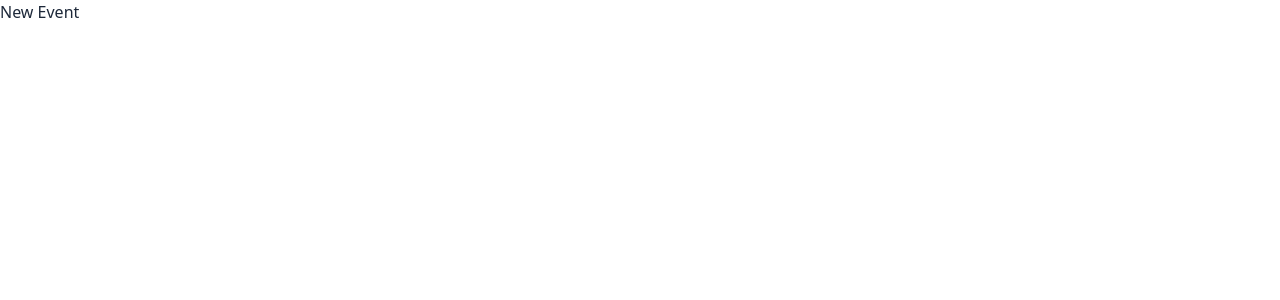
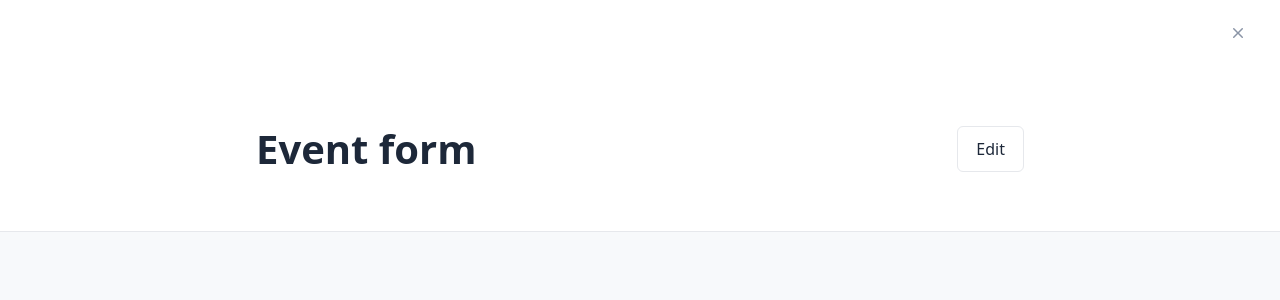
Before and after one commit to jmmarco/events, a React (Vite) app: page /events/new in a window 1280 px wide. Shown: the top 300 px of the page. Built offline with nearby package versions, Linux system fonts and the light colour scheme.

Commit message:
Add event components and corresponding page

```diff
--- /dev/null
+++ b/src/components/events/EventHeader.tsx
@@ -0,0 +1,19 @@
+import { XMarkIcon } from '@heroicons/react/20/solid'
+
+export default function EventHeader() {
+  return (
+    <header className="bg-white border-b border-secondary mx-auto px-4 sm:px-6 lg:px-8">
+      <div className="flex items-center h-[66px]">
+        <button className="ml-auto p-[26px] pr-0">
+          <XMarkIcon className="h-5 w-5 text-primary" aria-hidden="true" />
+        </button>
+      </div>
+      <div className="flex items-center h-[165px] max-w-3xl mx-auto justify-between">
+        <h1 className="font-bold text-[40px]">Event form</h1>
+        <button className="capitalize border border-secondary py-2.5 px-[18px] rounded-md">
+          edit
+        </button>
+      </div>
+    </header>
+  )
+}
--- /dev/null
+++ b/src/components/events/EventMain.tsx
@@ -0,0 +1,9 @@
+import { ChildrenProps } from '../../types/global'
+
+export default function EventMain({ children }: ChildrenProps) {
+  return (
+    <main className="bg-grey-dark mx-auto max-w-7xl sm:px-6 lg:px-8">
+      {children}
+    </main>
+  )
+}
--- a/src/main.tsx
+++ b/src/main.tsx
@@ -4,6 +4,7 @@ import './index.css'
 import { RouterProvider, createBrowserRouter } from 'react-router-dom'
 import Layout from './components/MainLayout'
 import ErrorPage from './components/ErrorPage'
+import NewEvent from './pages/NewEvent'
 
 const router = createBrowserRouter([
   {
@@ -21,7 +22,7 @@ const router = createBrowserRouter([
       },
       {
         path: `/events/new`,
-        element: <div>New Event</div>,
+        element: <NewEvent />,
       },
       {
         path: `/events/:eventId`,
--- /dev/null
+++ b/src/pages/NewEvent.tsx
@@ -0,0 +1,11 @@
+import EventHeader from '../components/events/EventHeader'
+import EventMain from '../components/events/EventMain'
+
+export default function NewEvent() {
+  return (
+    <div className="bg-grey-dark h-screen">
+      <EventHeader />
+      <EventMain />
+    </div>
+  )
+}
```
